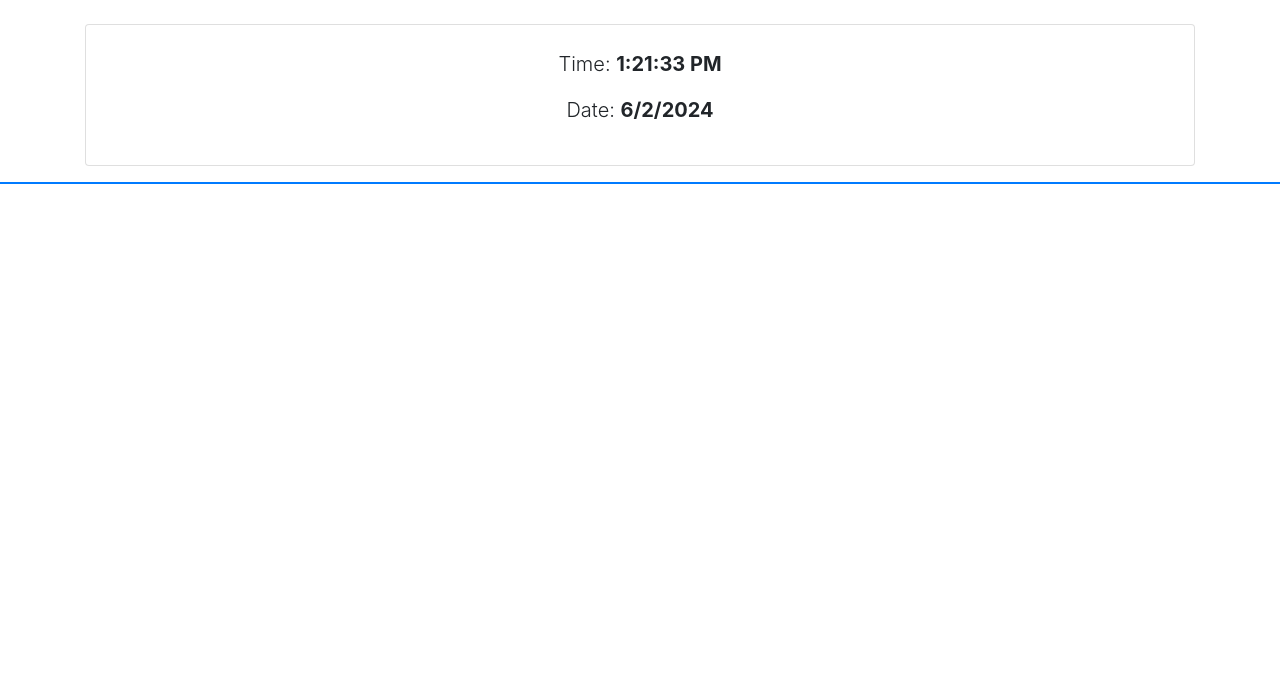
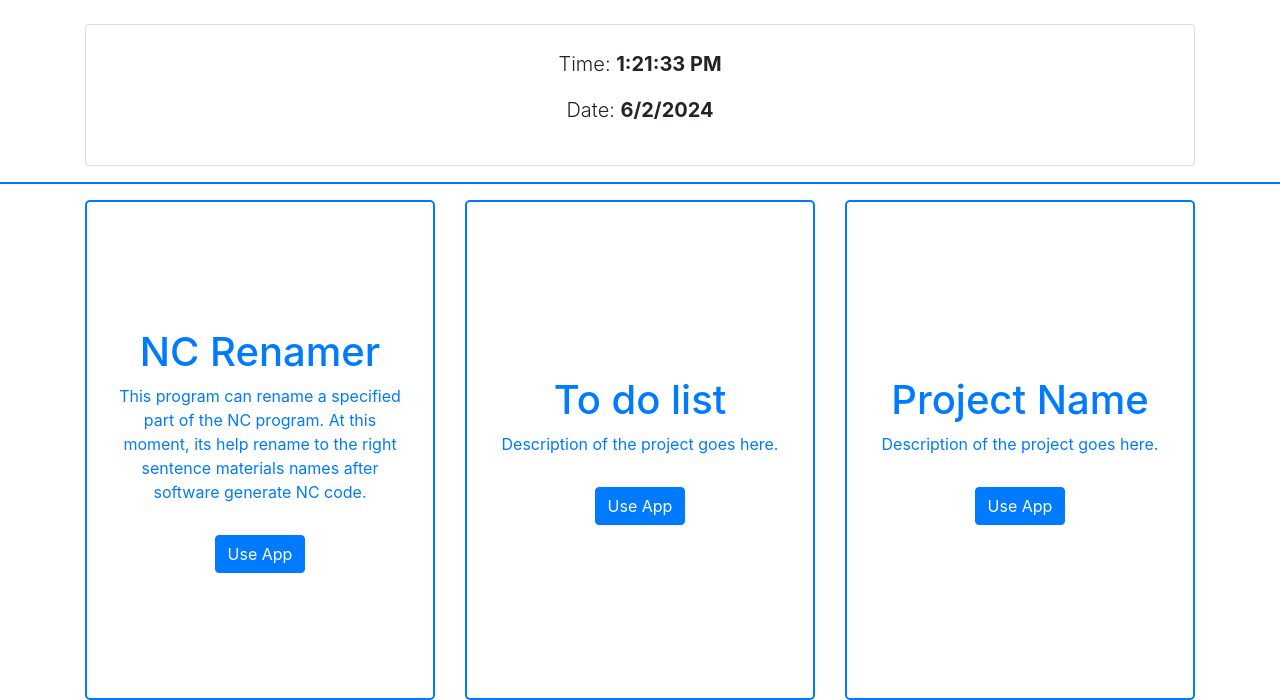
Before and after one commit to uzuran/my_django_project, a Django app: page /simple_automation/main_work_screen in a window 1280 px wide. Shown: the part 345-1045 px from the top of the page. Before the commit the page ends 529 px from the top, so only its background shows below. Run offline with Django 5.2, Linux system fonts and the light colour scheme; some libraries are stand-ins or nearby versions.

Commit message:
- Create app view with the description and button for future usage. - Add css, bootstrap grid containers

```diff
--- a/simple_automation/static/css/main_work_screen.css
+++ b/simple_automation/static/css/main_work_screen.css
@@ -8,5 +8,21 @@
 .logo {
     max-width: 200px; /* Adjust the size of the logo */
     margin-bottom: 20px; /* Add some margin below the logo */
-    background: red;
 }
+
+.custom-container {
+    border: 2px solid #007bff;
+    color: #007bff;
+    padding: 25px;
+    border-radius: 5px;
+    height: 500px;
+    display: flex;
+    flex-direction: column;
+    justify-content: center;
+    align-items: center;
+    text-align: center; /* Center align text */
+}
+
+.custom-container button {
+    margin-top: 15px; /* Adjust as needed */
+}
--- a/simple_automation/templates/main_work_screen.html
+++ b/simple_automation/templates/main_work_screen.html
@@ -2,24 +2,71 @@
 <html lang="en">
   <head>
     {% load static %}
-    <meta charset="UTF-8">
+    <meta charset="UTF-8" />
     <title>Simple automation</title>
     <!-- Bootstrap CSS -->
-    <link href="https://stackpath.bootstrapcdn.com/bootstrap/4.5.2/css/bootstrap.min.css" rel="stylesheet">
+    <link
+      href="https://stackpath.bootstrapcdn.com/bootstrap/4.5.2/css/bootstrap.min.css"
+      rel="stylesheet"
+    />
     <script src="{% static 'js/clock.js' %}"></script>
-    <link href="{% static 'css/main_work_screen.css' %}" rel="stylesheet">
+    <link href="{% static 'css/main_work_screen.css' %}" rel="stylesheet" />
   </head>
   <body onload="updateTime()">
     <div class="card-header bg-primary text-center">
-          <img src="{% static 'simple_automation/img/logo.png' %}" alt="Logo" class="img-fluid">
+      <img
+        src="{% static 'simple_automation/img/logo.png' %}"
+        alt="Logo"
+        class="img-fluid"
+      />
     </div>
     <div class="container clock-container">
       <div class="card p-4 mt-4">
-            <p class="lead">Time: <span id="time" class="font-weight-bold">{{ current_time }}</span></p>
-            <p class="lead">Date: <span id="date" class="font-weight-bold">{{ current_date }}</span></p>
+        <p class="lead">
+          Time:
+          <span id="time" class="font-weight-bold">{{ current_time }}</span>
+        </p>
+        <p class="lead">
+          Date:
+          <span id="date" class="font-weight-bold">{{ current_date }}</span>
+        </p>
       </div>
     </div>
-    <hr class="border border-primary border-3 opacity-75">
+    <hr class="border border-primary border-3 opacity-75" />
+
+    <!--Containers for app chose -->
+    <div class="container">
+      <div class="row">
+        <div class="col-md-4">
+          <div class="custom-container">
+            <h1>NC Renamer</h1>
+            <p>
+              This program can rename a specified part of the NC program. At
+              this moment, its help rename to the right sentence materials names
+              after software generate NC code.
+            </p>
+            <button class="btn btn-primary">Use App</button>
+          </div>
+        </div>
+        <!--Containers for app chose 2 -->
+        <div class="col-md-4">
+          <div class="custom-container">
+            <h1>To do list</h1>
+            <p>Description of the project goes here.</p>
+            <button class="btn btn-primary">Use App</button>
+          </div>
+        </div>
+
+        <!--Containers for app chose 3-->
+        <div class="col-md-4">
+          <div class="custom-container">
+            <h1>Project Name</h1>
+            <p>Description of the project goes here.</p>
+            <button class="btn btn-primary">Use App</button>
+          </div>
+        </div>
+      </div>
+    </div>
 
     <!-- Bootstrap JS, Popper.js, and jQuery -->
     <script src="https://code.jquery.com/jquery-3.5.1.slim.min.js"></script>
```
Also changed, not shown: db.sqlite3. Lines whose indentation alone changed are shown as unchanged.
